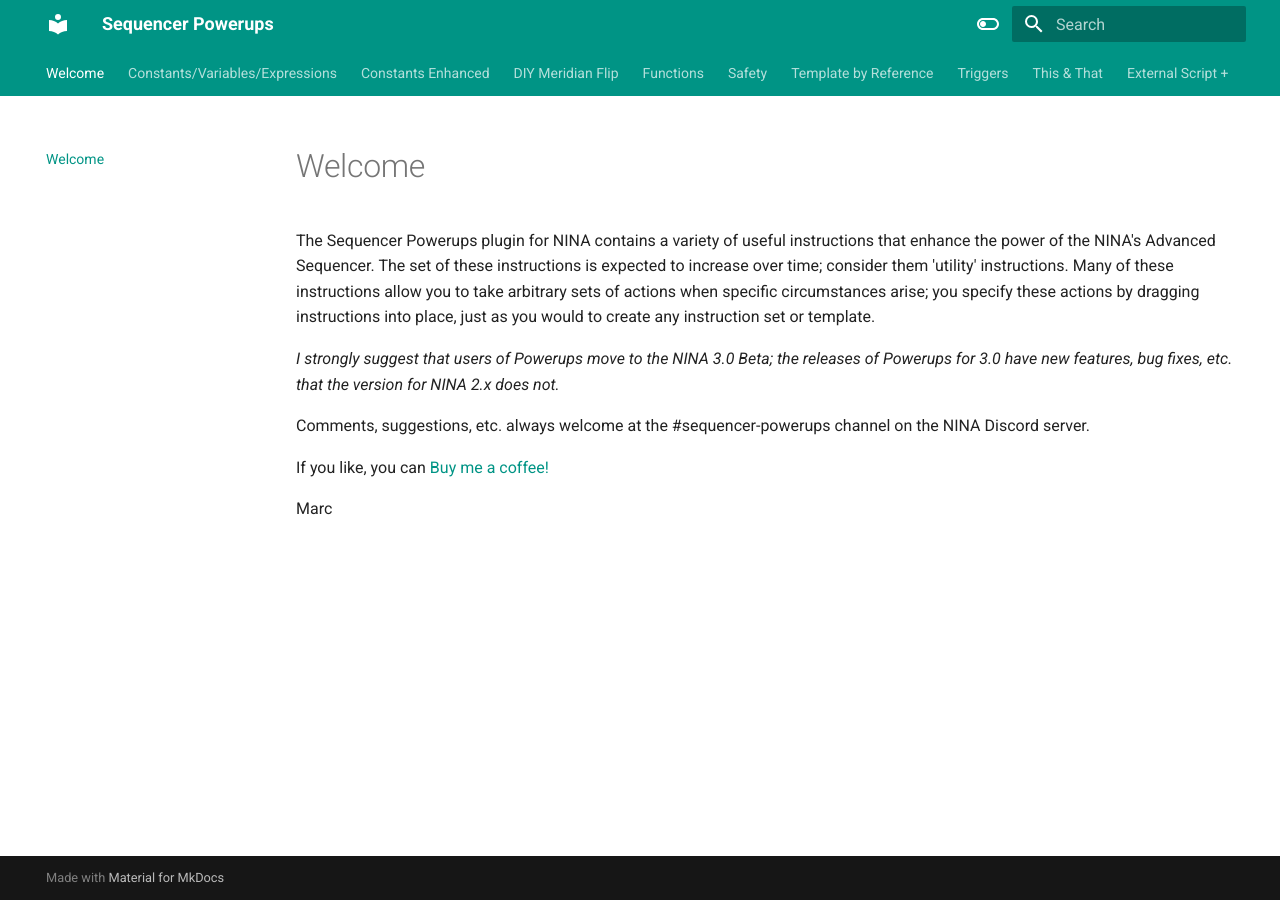
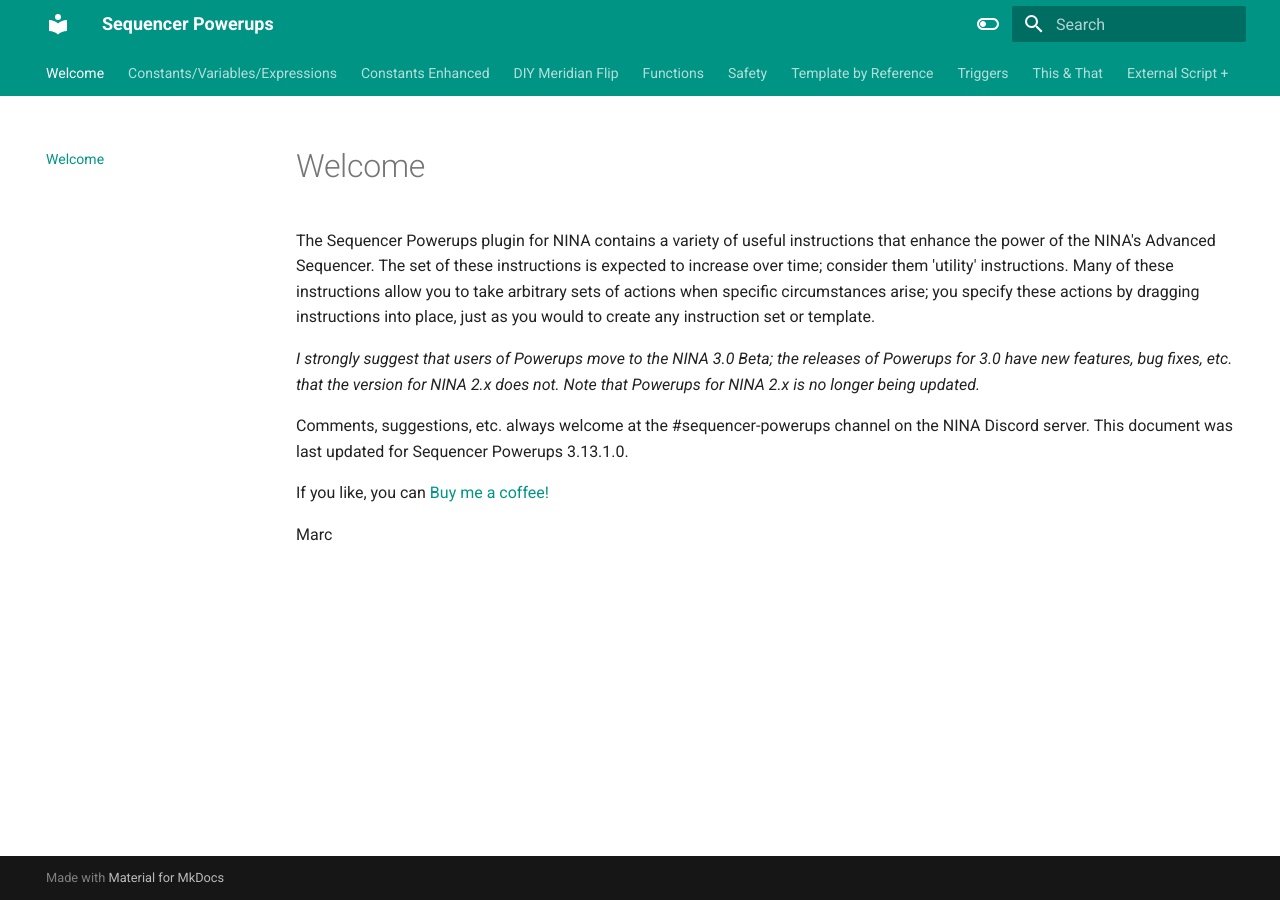
Before and after one commit to marcblank/marcblank.github.io, an MkDocs documentation site: the page built from docs/index.md, in a window 1280 px wide. Built offline with MkDocs 1.6.1 and Material for MkDocs 9.7.7, drawn with Linux system fonts in a browser that asks for light colours.

Commit message:
Powerups 3.13.1.0

```diff
--- a/docs/index.md
+++ b/docs/index.md
@@ -2,9 +2,9 @@
 
 The Sequencer Powerups plugin for NINA contains a variety of useful instructions that enhance the power of the NINA's Advanced Sequencer.  The set of these instructions is expected to increase over time; consider them 'utility' instructions.  Many of these instructions allow you to take arbitrary sets of actions when specific circumstances arise; you specify these actions by dragging instructions into place, just as you would to create any instruction set or template.
 
-*I strongly suggest that users of Powerups move to the NINA 3.0 Beta; the releases of Powerups for 3.0 have new features, bug fixes, etc. that the version for NINA 2.x does not.*
+*I strongly suggest that users of Powerups move to the NINA 3.0 Beta; the releases of Powerups for 3.0 have new features, bug fixes, etc. that the version for NINA 2.x does not. Note that Powerups for NINA 2.x is no longer being updated.*
 
-Comments, suggestions, etc. always welcome at the #sequencer-powerups channel on the NINA Discord server.
+Comments, suggestions, etc. always welcome at the #sequencer-powerups channel on the NINA Discord server.  This document was last updated for Sequencer Powerups 3.13.1.0.
 
 If you like, you can [Buy me a coffee!](https://www.buymeacoffee.com/marcblank)
 
```
